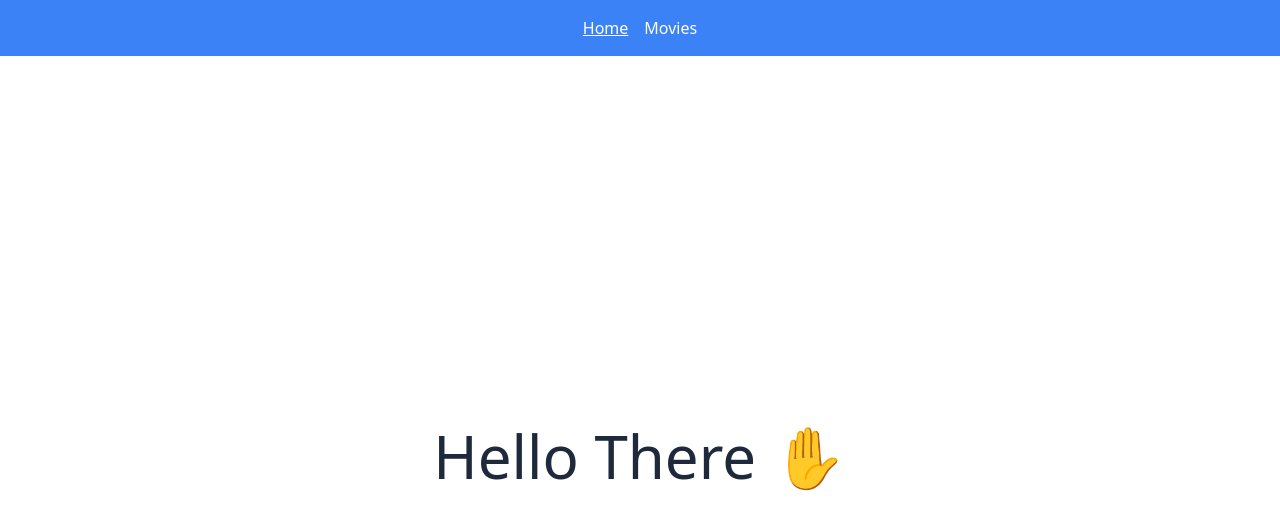
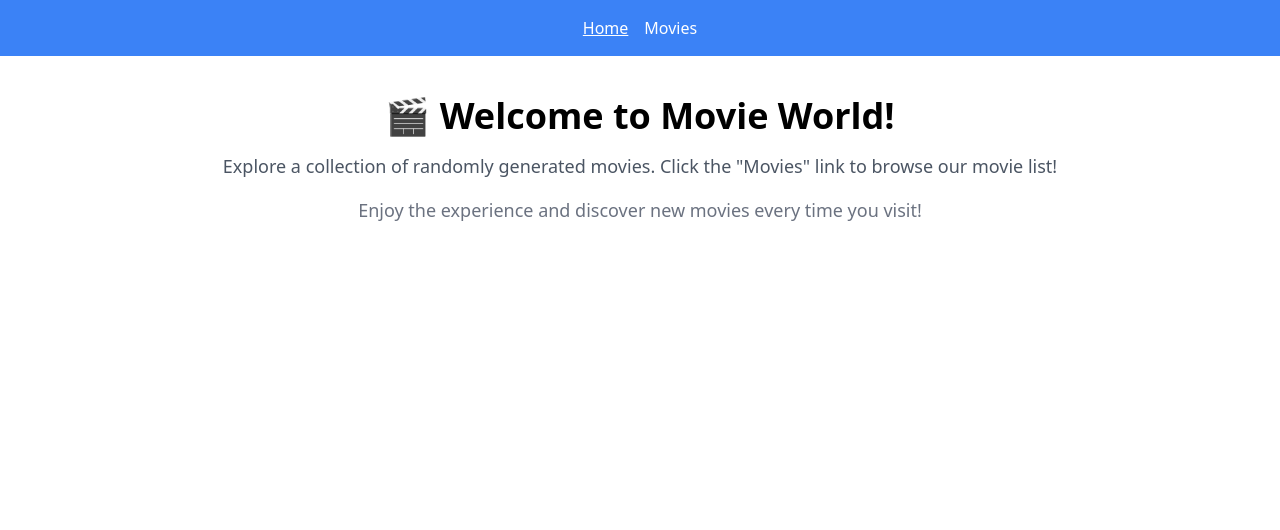
Before and after one commit to Seth2251/project5, a Vue app: page / in a window 1280 px wide. Shown: the top 530 px of the page. Built offline with nearby package versions, Linux system fonts and the light colour scheme.

Commit message:
updated everything wasnt displaying what i wanted

```diff
--- a/src/App.vue
+++ b/src/App.vue
@@ -8,5 +8,5 @@ import NavMenu from '@/components/NavMenu.vue';
 </script>
 
 <style scoped>
-/* Global styles */
+
 </style>
--- a/src/components/Card.vue
+++ b/src/components/Card.vue
@@ -25,6 +25,6 @@ onMounted(() => {
   genre.value = faker.music.genre(); // Random genre
   director.value = faker.person.fullName(); // Random director name
   rating.value = (Math.random() * 5).toFixed(1); // Random rating 0-5
-  image.value = faker.image.urlLoremFlickr({ category: "movie" }); // Random movie image
+  image.value = faker.image.url({ width: 300, height: 400, category: "movie" });// Random movie image
 });
 </script>
--- a/src/components/CardList.vue
+++ b/src/components/CardList.vue
@@ -1,9 +1,24 @@
 <template>
-  <div class="grid grid-cols-1 md:grid-cols-3 gap-6 p-6">
-    <Card v-for="index in 12" :key="index" />
+  <div class="flex flex-col items-center">
+    <div class="grid grid-cols-1 md:grid-cols-3 gap-6 p-6">
+      <Card v-for="(movie, index) in movies" :key="index" />
+    </div>
+    <button
+      @click="loadMoreMovies"
+      class="mt-4 px-6 py-2 bg-blue-500 text-white rounded-lg hover:bg-blue-600 transition"
+    >
+      Load More
+    </button>
   </div>
 </template>
 
 <script setup>
+import { ref } from "vue";
 import Card from "./Card.vue";
+
+const movies = ref(Array.from({ length: 12 })); // Default 12 movies
+
+const loadMoreMovies = () => {
+  movies.value.push(...Array.from({ length: 6 })); // Add 6 more movies
+};
 </script>
--- a/src/views/HomePage.vue
+++ b/src/views/HomePage.vue
@@ -1,10 +1,11 @@
-<script setup>
-import { ref } from 'vue'
-const title = ref('Hello There ✋')
-</script>
-
 <template>
-  <main class="flex min-h-screen items-center justify-center">
-    <h1 class="text-6xl font-thin text-slate-800">{{ title }}</h1>
-  </main>
+  <div class="text-center p-10">
+    <h1 class="text-4xl font-bold">🎬 Welcome to Movie World!</h1>
+    <p class="mt-4 text-lg text-gray-600">
+      Explore a collection of randomly generated movies. Click the "Movies" link to browse our movie list!
+    </p>
+    <p class="mt-4 text-lg text-gray-500">
+      Enjoy the experience and discover new movies every time you visit!
+    </p>
+  </div>
 </template>
```
Also changed, not shown: src/router.js (+8 -8 lines).
